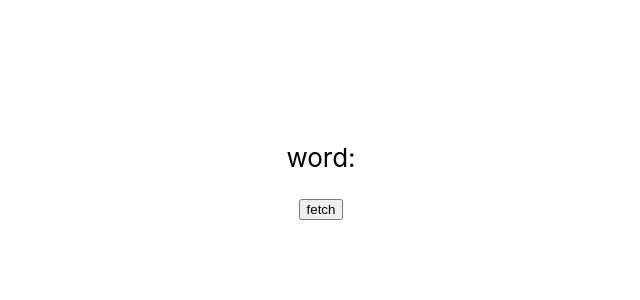
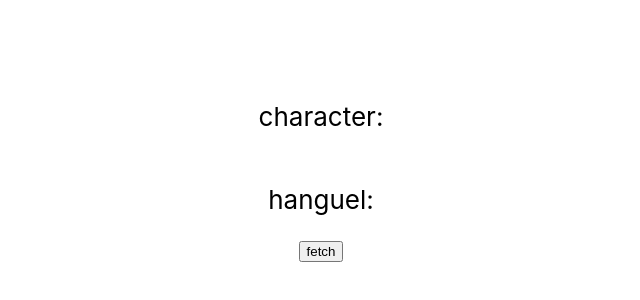
Before and after one commit to garyunyoung/learn-korean-with-me, a React (Create React App) app: page / in a window 1280 px wide. Shown: the part 232-532 px from the top of the page, without its empty margins (319-959 px from the left). Built offline with nearby package versions, Linux system fonts and the light colour scheme.

Commit message:
Fetch json object from server

```diff
--- a/src/App.js
+++ b/src/App.js
@@ -4,12 +4,15 @@ import "./App.scss";
 export default class App extends React.Component {
   constructor(props) {
     super(props);
-    this.state = { apiResponse: "" };
+    this.state = {
+      apiResponse: ""
+
+    };
   }
 
   callAPI() {
     fetch("http://localhost:9000/testAPI")
-      .then(res => res.text())
+      .then(res => res.json())
       .then(res => this.setState({ apiResponse: res }));
   }
 
@@ -17,7 +20,8 @@ export default class App extends React.Component {
     return (
       <div className="App">
         <header className="App-header">
-          <p>word: {this.state.apiResponse}</p>
+          <p>character: {this.state.apiResponse.character}</p>
+          <p>hanguel: {this.state.apiResponse.hanguel}</p>
           <button onClick={() => this.callAPI()}>fetch</button>
         </header>
       </div>
```
Also changed, not shown: 1 other file (tests, documents, lock files or other folders).
